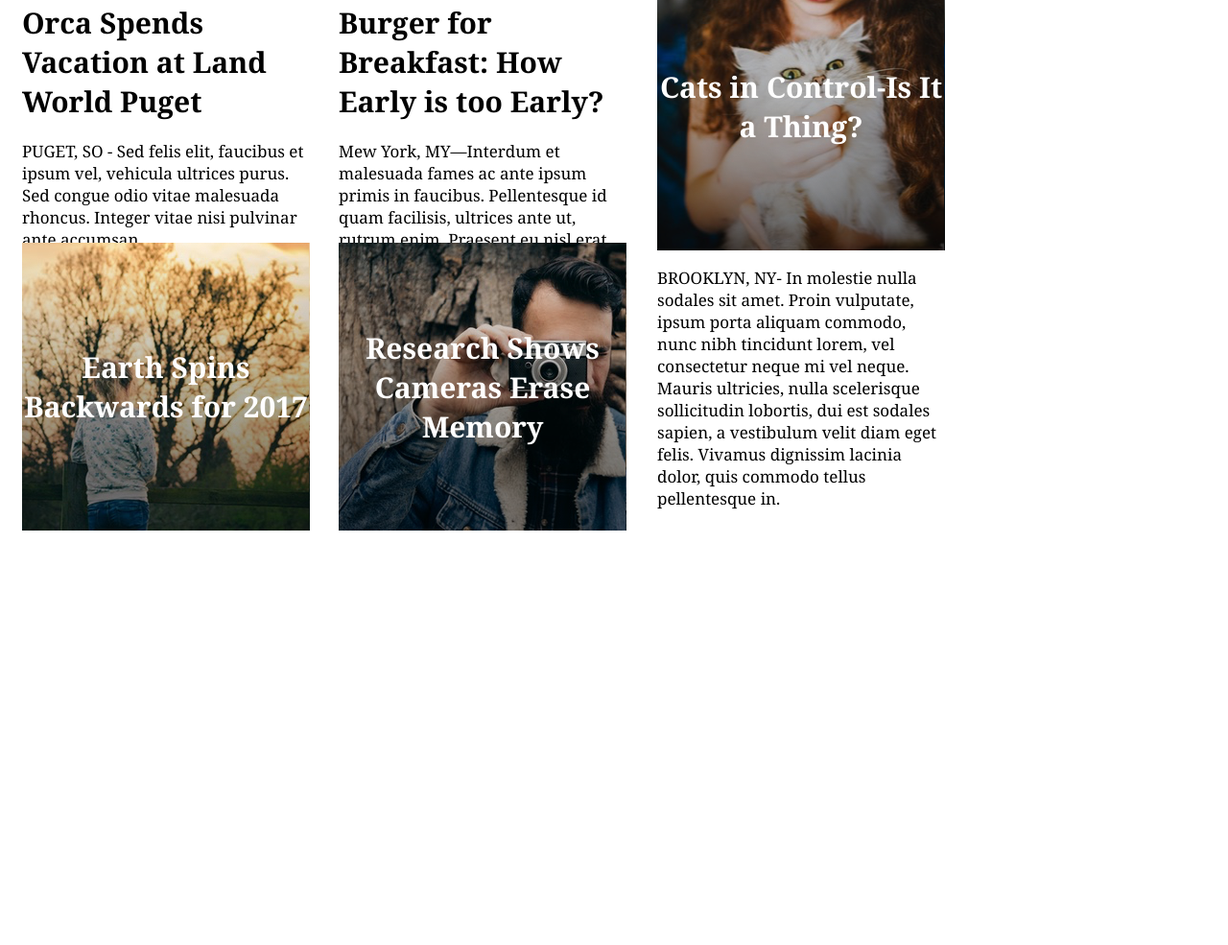
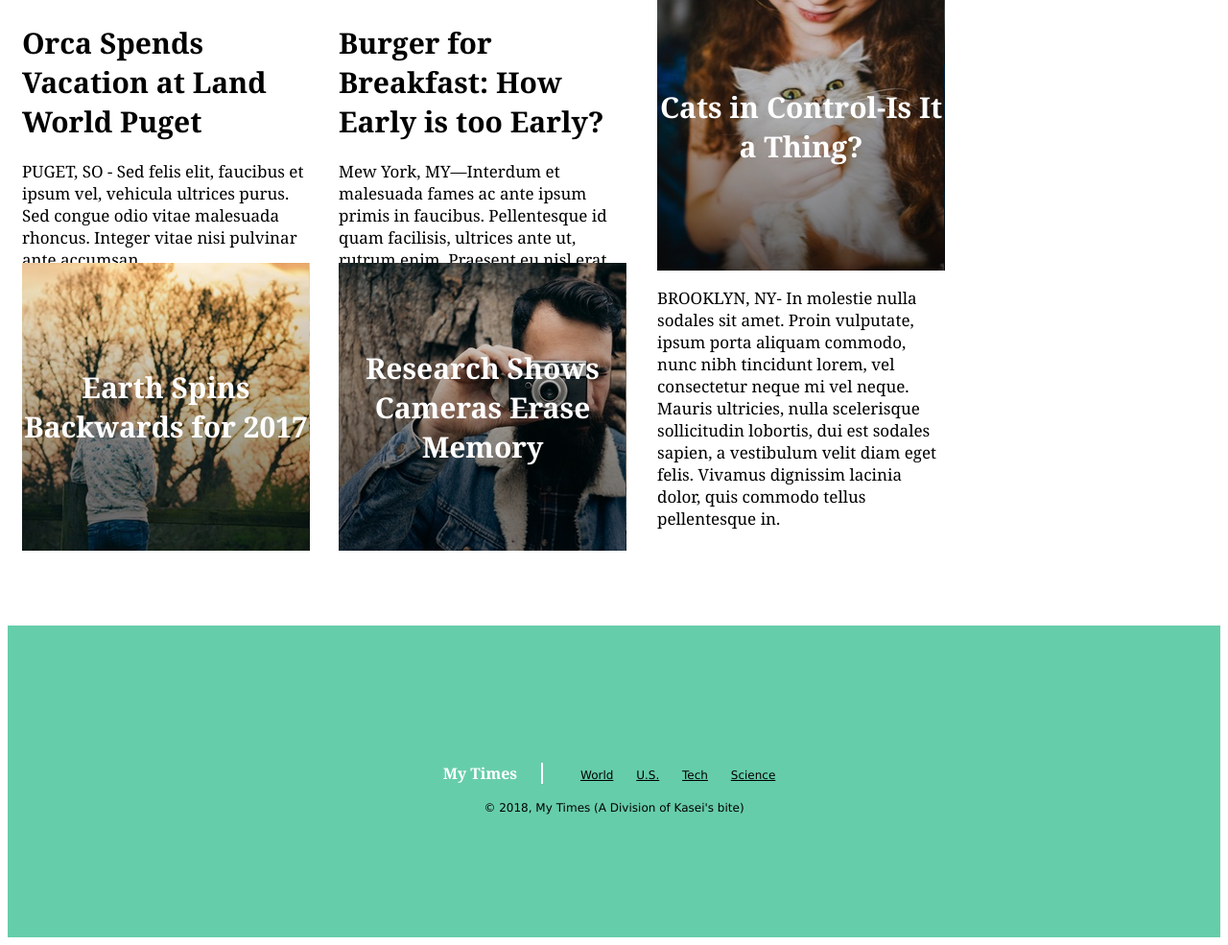
Before and after one commit to kaseidis/prj-rev-bwfs-mytime, a plain HTML site: page index.html in a window 1280 px wide. Shown: the part 693-1678 px from the top of the page at 96% size. Before the commit the page ends 1246 px from the top, so only its background shows below. Drawn offline with Linux system fonts and the light colour scheme.

Commit message:
Finished My time.

```diff
--- a/index.html
+++ b/index.html
@@ -92,5 +92,17 @@
             </div>
         </div>
     </div>
+    <footer>
+        <div id="info">
+            <span id="info_span">My Times</span>
+            <nav>
+                <span><a href="#world">World</a></span>
+                <span><a href="#us">U.S.</a></span>
+                <span><a href="#tech">Tech</a></span>
+                <span><a href="#science">Science</a></span>
+            </nav>
+        </div>
+        <div id="copyright">© 2018, My Times (A Division of Kasei's bite)</div>
+    </footer>
 </body>
 </html>
--- a/resources/css/index.css
+++ b/resources/css/index.css
@@ -13,6 +13,17 @@ header {
     top: 0px;
     left: 0px;
     background-color: white;
+}
+footer {
+    position: relative;
+    background-color: mediumaquamarine;
+    height: 325px;
+    font-family: Verdana;
+    font-size: 12px;
+    display: flex;
+    align-items: center;
+    justify-content: center;
+    flex-direction: column;
 }
 nav {
     padding-right: 40px;
@@ -30,6 +41,11 @@ h1 {
     font-weight: bold;
     font-size: 30px;
     display: block;
+}
+h3 {
+    text-align: center;
+    font-size: 16px;
+    margin-bottom: 41px;
 }
 .column {
     display: flex;
@@ -64,6 +80,14 @@ h1 {
     flex-direction: column;
     text-align: center;
 }
+.list-item {
+    padding: 11px 20px;
+    background-color: whitesmoke;
+    border-bottom: 1px solid black;
+    color: dimgray;
+    font-family: Verdana;
+    font-size: 12px;
+}
 .row {
     display: flex;
 }
@@ -89,8 +113,10 @@ h1 {
     font-family: Georgia;
     font-size: 17px;
     color: black;
-    top: 81px;
+    margin-top: 80px;
+    padding-top: 30px;
     justify-content: center;
+    margin-bottom: 78px;
 }
 #content row {
     justify-content: space-between;
@@ -109,19 +135,23 @@ h1 {
 #sub-2 .image {
     background-image: url("../img/img-story-3.png");
 }
+#info nav {
+    display: inline-block;
+    padding-left: 25px;
+    padding-right: 0px;
+}
+#info nav span {
+    font-family: Verdana;
+    font-size: 12px;
+}
+#info_span{
+    font-family: Georgia;
+    color: white;
+    font-weight: bold;
+    font-size: 16px;
+    border-right: 2px solid white;
+    padding-right: 25px;
+}
 .column.medium .image {
     background-image: url("../img/img-story-1.png");
 }
-h3 {
-    text-align: center;
-    font-size: 16px;
-    margin-bottom: 41px;
-}
-.list-item {
-    padding: 11px 20px;
-    background-color: whitesmoke;
-    border-bottom: 1px solid black;
-    color: dimgray;
-    font-family: Verdana;
-    font-size: 12px;
-}
```
